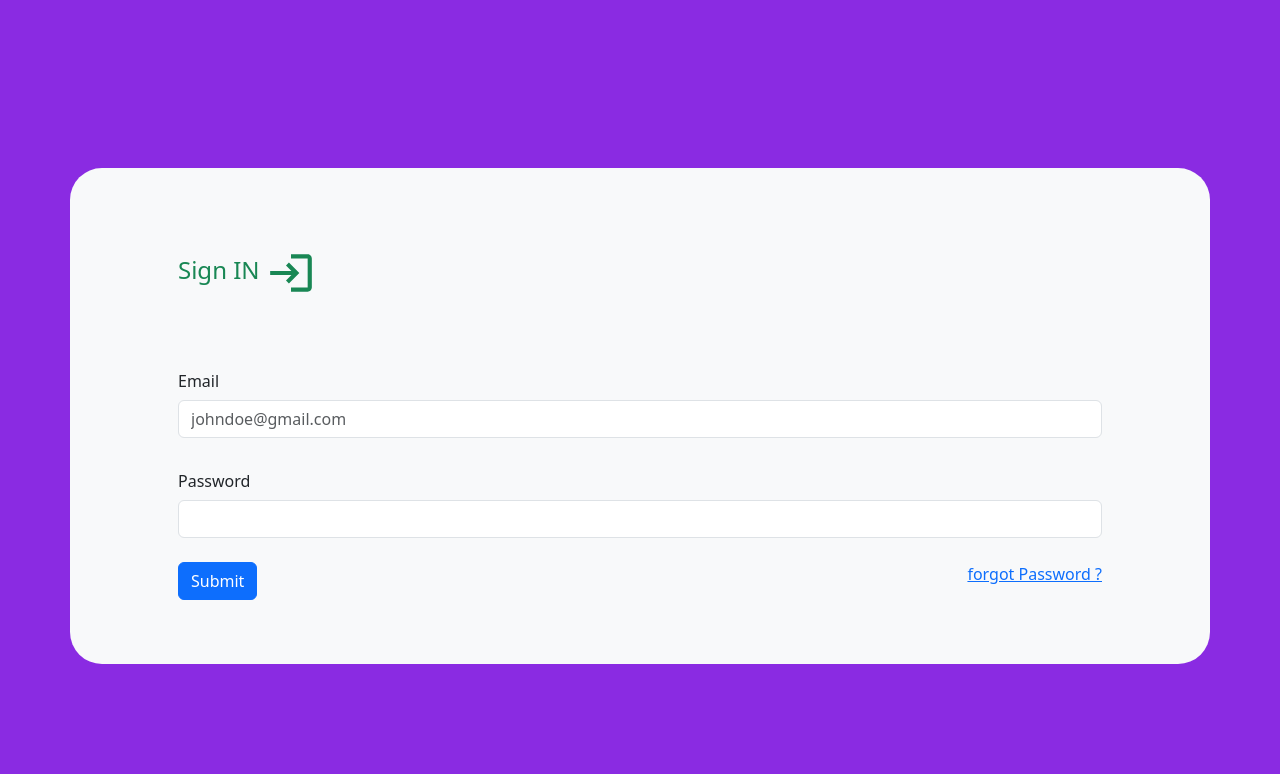
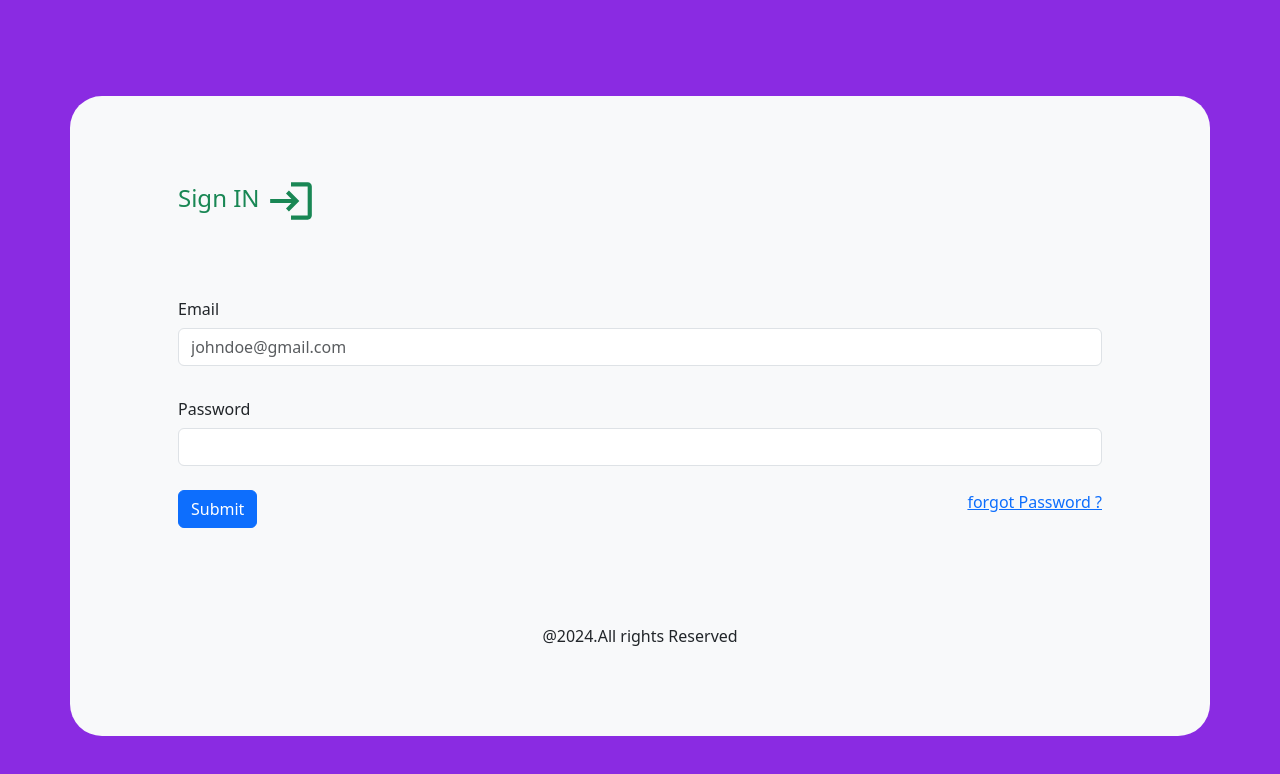
Before and after one commit to BalavigneshRajasekar/Password-Reset-Flow-with-email-Link, a React (Vite) app in the folder Frontend/: page /login in a window 1280 px wide. Shown: the top 774 px of the page. Built offline with nearby package versions, Linux system fonts and the light colour scheme.

Commit message:
All developed except Code expiry

```diff
--- a/Frontend/src/App.css
+++ b/Frontend/src/App.css
@@ -1,4 +1,5 @@
 .container {
+  height: 80%;
   position: absolute;
   top: 50%;
   left: 50%;
--- a/Frontend/src/Components/ForgotPassword.jsx
+++ b/Frontend/src/Components/ForgotPassword.jsx
@@ -124,6 +124,7 @@ function ForgotPassword() {
             </Alert>
           </Snackbar>
         </form>
+        <p className="text-center pt-5 mt-5">@2024.All rights Reserved</p>
       </div>
     </div>
   );
--- a/Frontend/src/Components/Login.jsx
+++ b/Frontend/src/Components/Login.jsx
@@ -56,6 +56,7 @@ function Login() {
             <Link to={"/forgotPassword"}>forgot Password ?</Link>
           </div>
         </form>
+        <p className="text-center pt-5">@2024.All rights Reserved</p>
       </div>
     </div>
   );
--- a/Frontend/src/Components/Register.jsx
+++ b/Frontend/src/Components/Register.jsx
@@ -71,7 +71,7 @@ function Register() {
           ></PersonPinIcon>
         </h1>
       </div>
-      <div className="container bg-light py-3 mt-3 rounded-5">
+      <div className="container bg-light   rounded-5">
         <div className="d-flex justify-content-between px-5 m-md-5 py-5 py-md-0">
           <h4 className="text-success">Sign UP</h4>
           <Button
@@ -142,6 +142,7 @@ function Register() {
             </Alert>
           </Snackbar>
         </form>
+        <p className="text-center pt-5">@2024.All rights Reserved</p>
       </div>
     </div>
   );
```
